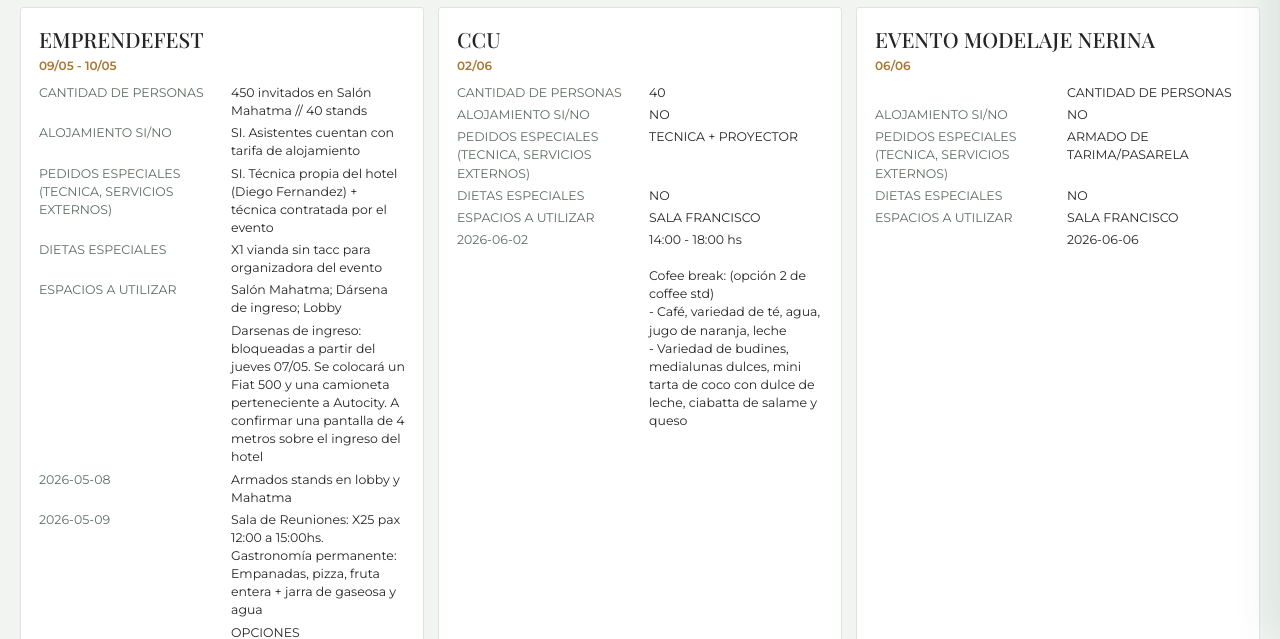
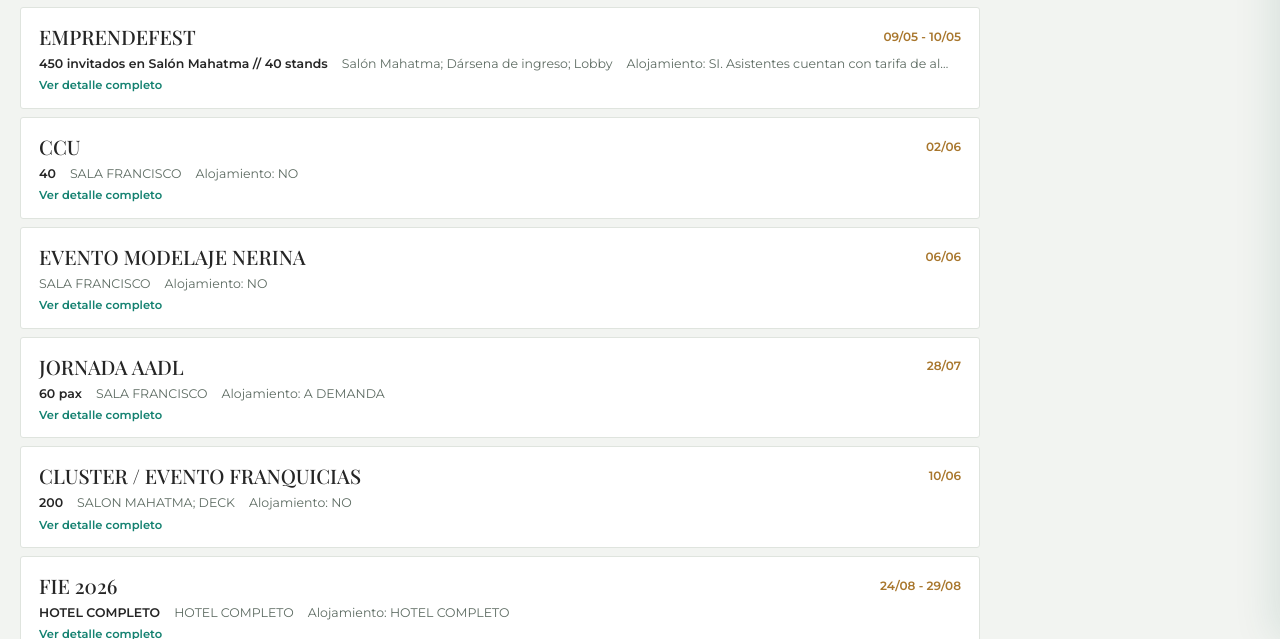
Before and after one commit to eletonresort/ocupacion-eleton, a plain HTML site: page index.html in a window 1280 px wide. Both pictures are taken after a click on the button "Fichas de eventos". Shown: the part 161-800 px from the top of the page. Drawn offline with nearby package versions, Linux system fonts and the light colour scheme; a web font is replaced by a local one.

Commit message:
index.html

```diff
--- a/index.html
+++ b/index.html
@@ -95,14 +95,23 @@
 .sin{color:var(--tinta-2);font-size:12px;font-style:italic}
 
 /* ---------- fichas de eventos ---------- */
-.fichas{display:grid;grid-template-columns:repeat(auto-fill,minmax(380px,1fr));gap:14px}
-.ficha{background:#fff;border:1px solid var(--linea);border-radius:var(--r);padding:16px 18px}
-.ficha h3{font-family:'Playfair Display',serif;font-size:21px;margin:0 0 2px;font-weight:500}
-.ficha .fch{font-size:12px;color:var(--laton);font-weight:600;margin-bottom:10px}
-.ficha dl{margin:0;display:grid;grid-template-columns:auto 1fr;gap:4px 12px;font-size:12.5px}
-.ficha dt{color:var(--tinta-2);max-width:180px}
+.fichas{display:flex;flex-direction:column;gap:8px;max-width:960px}
+.ficha{background:#fff;border:1px solid var(--linea);border-radius:var(--r)}
+.ficha[open]{border-color:var(--verde-osc)}
+.ficha summary{list-style:none;cursor:pointer;padding:14px 18px;display:grid;grid-template-columns:1fr auto;gap:4px 18px;align-items:center}
+.ficha summary::-webkit-details-marker{display:none}
+.ficha summary:hover{background:#fbfcfb}
+.ficha h3{font-family:'Playfair Display',serif;font-size:20px;margin:0;font-weight:500;grid-column:1}
+.ficha .fch{font-size:12px;color:var(--laton);font-weight:600;grid-column:2;grid-row:1;text-align:right}
+.ficha .resu{grid-column:1/-1;font-size:12.5px;color:var(--tinta-2);display:flex;gap:14px;flex-wrap:wrap}
+.ficha .resu b{color:var(--negro);font-weight:600}
+.ficha .abrir{grid-column:1/-1;font-size:11.5px;color:var(--verde);font-weight:600}
+.ficha[open] .abrir::after{content:" (clic para cerrar)"}
+.ficha .todo{padding:0 18px 16px;border-top:1px solid var(--linea);margin-top:2px}
+.ficha dl{margin:12px 0 0;display:grid;grid-template-columns:auto 1fr;gap:5px 14px;font-size:12.5px}
+.ficha dt{color:var(--tinta-2);max-width:200px}
 .ficha dd{margin:0;white-space:pre-wrap}
-.ficha .des{margin-top:12px;border-top:1px solid var(--linea);padding-top:10px;font-size:12.5px;white-space:pre-wrap}
+.ficha .des{margin-top:14px;border-top:1px solid var(--linea);padding-top:10px;font-size:12.5px;white-space:pre-wrap}
 .ficha .des .d{margin-bottom:6px}
 .ficha .des .d b{color:var(--verde-osc)}
 
@@ -314,16 +323,36 @@
 }
 
 /* ---------------- fichas ---------------- */
+function campo(f, clave){
+  const c = f.campos.find(c=>c[0].toUpperCase().startsWith(clave));
+  return c ? c[1] : "";
+}
+function recortar(t, n){ t = String(t).replace(/\s+/g," ").trim(); return t.length>n ? t.slice(0,n-1)+"…" : t; }
 function pintarFichas(){
   const q = filtro;
   document.getElementById("fichas").innerHTML = DATA.fichas.filter(f=>{
     if(!q) return true;
-    return (f.evento+" "+f.fecha+" "+JSON.stringify(f.campos)).toLowerCase().includes(q);
-  }).map(f=>`<article class="ficha">
-      <h3>${esc(f.evento)}</h3><div class="fch">${esc(f.fecha)}</div>
-      <dl>${f.campos.map(c=>`<dt>${esc(c[0])}</dt><dd>${esc(c[1])}</dd>`).join("")}</dl>
-      ${f.desglose.length?`<div class="des">${f.desglose.map(x=>`<div class="d">${x[0]?`<b>${esc(corto(x[0])||x[0])}</b> · `:""}${esc(x[1])}</div>`).join("")}</div>`:""}
-    </article>`).join("") || '<p class="sin">No hay fichas que coincidan.</p>';
+    return (f.evento+" "+f.fecha+" "+JSON.stringify(f.campos)+" "+JSON.stringify(f.desglose)).toLowerCase().includes(q);
+  }).map(f=>{
+    const pax = campo(f,"CANTIDAD"), esp = campo(f,"ESPACIOS"), alo = campo(f,"ALOJAMIENTO");
+    const resu = [
+      pax ? `<span><b>${esc(recortar(pax,50))}</b></span>` : "",
+      esp ? `<span>${esc(recortar(esp,60))}</span>` : "",
+      alo ? `<span>Alojamiento: ${esc(recortar(alo,40))}</span>` : ""
+    ].filter(Boolean).join("");
+    return `<details class="ficha" ${q?"open":""}>
+      <summary>
+        <h3>${esc(f.evento)}</h3>
+        <div class="fch">${esc(f.fecha)}</div>
+        ${resu?`<div class="resu">${resu}</div>`:""}
+        <div class="abrir">Ver detalle completo</div>
+      </summary>
+      <div class="todo">
+        <dl>${f.campos.map(c=>`<dt>${esc(c[0])}</dt><dd>${esc(c[1])}</dd>`).join("")}</dl>
+        ${f.desglose.length?`<div class="des">${f.desglose.map(x=>`<div class="d">${x[0]?`<b>${esc(corto(x[0])||x[0])}</b> · `:""}${esc(x[1])}</div>`).join("")}</div>`:""}
+      </div>
+    </details>`;
+  }).join("") || '<p class="sin">No hay fichas que coincidan.</p>';
 }
 
 /* ---------------- estudiantil / egresos ---------------- */
```
